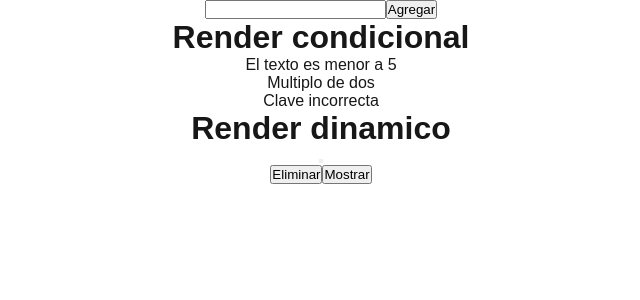
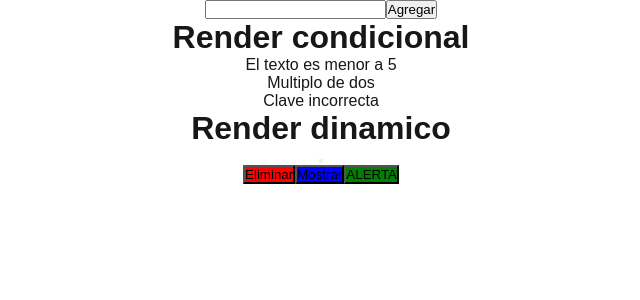
Before and after one commit to Hikarisaotom2/Q22025_UX, a Next.js app in the folder Semana4/ux-q2-2025/: page / in a window 1280 px wide. Shown: the top 300 px of the page, without its empty margins (319-959 px from the left). Built offline with nearby package versions, Linux system fonts and the light colour scheme.

Commit message:
Clase 26 mayo: funciones como parametros

```diff
--- a/Semana4/ux-q2-2025/src/components/atoms/boton.tsx
+++ b/Semana4/ux-q2-2025/src/components/atoms/boton.tsx
@@ -3,15 +3,28 @@ import React from "react";
 interface botonProps {
     texto:string;
     color:string;
-    estilo?:boolean;
+    funcionParametro: () =>void;
     // sorpresaMultiple: string | number;  podemos tener que una variable sea de mas de un tipo de dato
     // sorpresaOpcional?: string; el atributo puede venir o no
     // sorpresaSorpresa:any; forzar que el atributo reciba cualquier tipo de dato, se comporta similar a JS
 }
+
+/*
+    Las funciones se tratan como un tipo de dato:
+        (TIPO DE DATO PARAMETROS) => retorno;
+    const num = ()=>{
+        console.log();
+    }
+    () => void;
+
+    -> declaración del codigo : definen la variable/ funciôn
+    -> invocación del codigo: es el llamado del codigó , nombreFuncion(...)
+
+*/
                      // deconstrucción
-const BotonAtomico = ({texto,color}:botonProps) =>{
+const BotonAtomico = ({texto,color, funcionParametro}:botonProps) =>{
 
-    return <button> {texto}</button>;
+    return <button style={{background: color}} onClick={funcionParametro}> {texto}</button>;
 }
 
 export default BotonAtomico;
--- a/Semana4/ux-q2-2025/src/components/molecules/moleculaBotones.tsx
+++ b/Semana4/ux-q2-2025/src/components/molecules/moleculaBotones.tsx
@@ -4,8 +4,22 @@ import BotonAtomico from "../atoms/boton";
 
 const MoleculaBotones = ()=> {
     return <div>
-        <BotonAtomico  texto="Eliminar" color ="Rojo" />
-        <BotonAtomico  texto="Mostrar" color ="Azul" />
+        <BotonAtomico  texto="Eliminar" color ="red"  funcionParametro= {()=>{
+            console.log("simular que estamos eliminando...");
+            // llamados a BDD
+
+        }}/>
+        <BotonAtomico  texto="Mostrar" color ="blue"  funcionParametro={
+            ()=>{
+                console.log("simular que estamos mostrando nuevas cosas en la pantalla")
+                // ejecutando una query en la bdd
+            }
+        }/>
+        <BotonAtomico  texto="ALERTA" color ="green"  funcionParametro={
+            ()=>{
+                alert("Otra funcionalidad!")
+            }
+        }/>
 
     </div>
 };
--- a/Semana4/ux-q2-2025/src/pages/index.tsx
+++ b/Semana4/ux-q2-2025/src/pages/index.tsx
@@ -1,6 +1,6 @@
 import BotonAtomico from "@/components/atoms/boton";
 import MoleculaBotones from "@/components/molecules/moleculaBotones";
-import { useState } from "react";
+import { useEffect, useState } from "react";
 
 /*
   Componenete funcional.
@@ -25,26 +25,27 @@ export default function Home() {
     }
   }
 
-   /*
-      {
-    const objeto = {
-     nombre:  juan
-     apellido: perez
-     }
+    /*
+    1) ejecuta  acciones en cada render.
+    2) ejecuta una accion en el primer render.
+    3) ejecuta una accion cada que un state/ valor cambie.
+      useEffect(Accion, observando);
+    */
+   //1 todos los renders
+    // useEffect(()=>{
+    //   console.log("ejecutandose en cada render");
+    // });
 
-     const objeto2 ={
-     nombre: objeto.nombre
-     apellido: objeto.apellido
-     direccion: "...."
-     }
+    //2 primer render
+    useEffect(()=>{
+      console.log("Primer render !!!");
+    },[]);
 
-     .-> EJEMPLLO deconstruccion
+    useEffect( ()=>{
+      console.log("Agregamos un elemento a la lista!");
 
-      const objeto2 ={
-     ...objeto
-     direccion: "...."
-     }
-      */
+    }, [lista]);
+
 
   return (
     <center>
```
